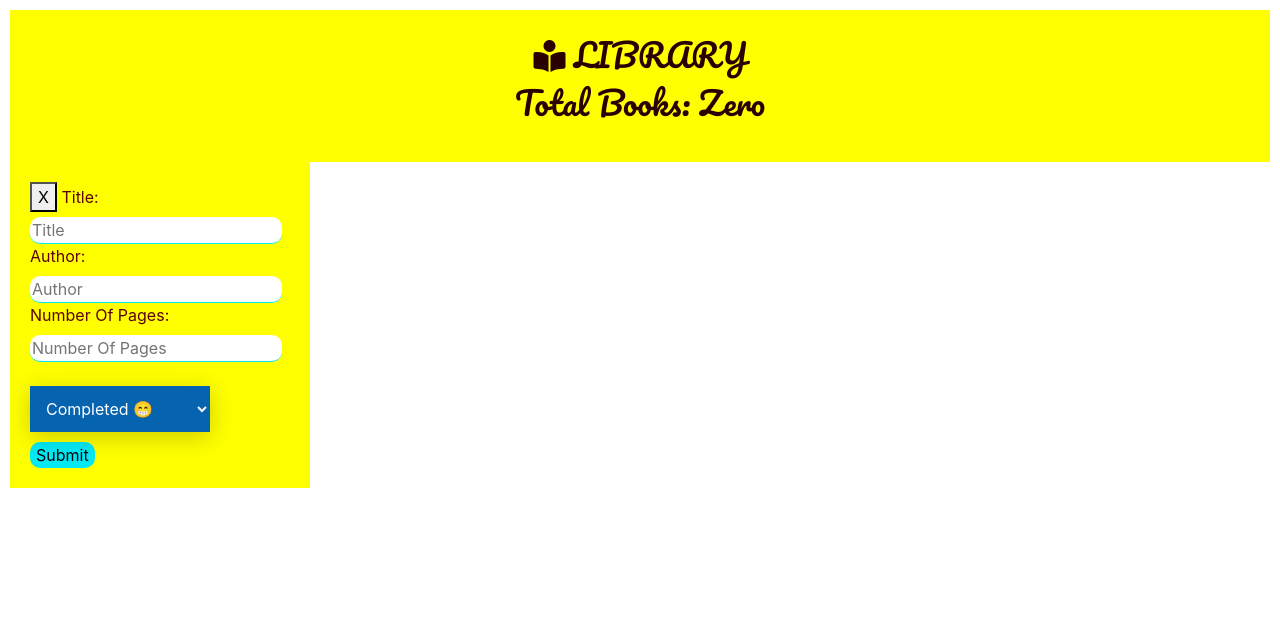
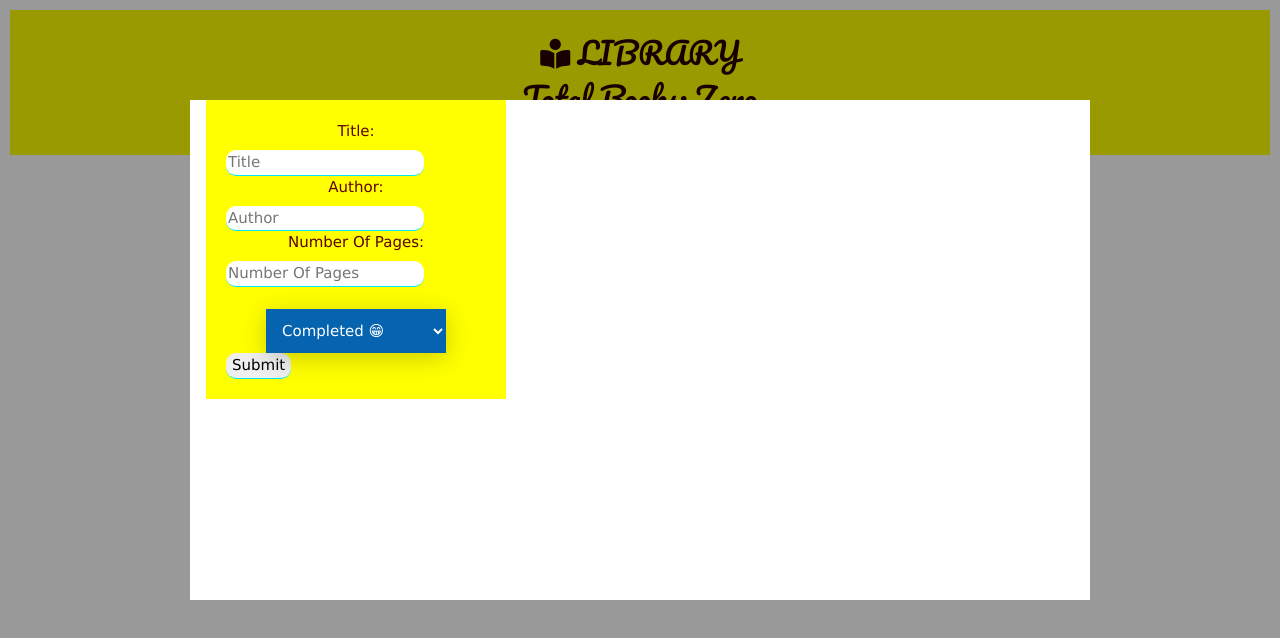
Before and after one commit to ifeanyi21/LibraryProject, a plain HTML site: page index.html in a window 1280 px wide. Both pictures are taken after a click on the button "Add New Book". Drawn offline with nearby package versions, Linux system fonts and the light colour scheme.

Commit message:
Update index.html

```diff
--- a/index.html
+++ b/index.html
@@ -24,6 +24,8 @@
       rel="stylesheet"
       href="https://maxcdn.bootstrapcdn.com/bootstrap/4.5.2/css/bootstrap.min.css"
     />
+    <!-- W3school -->
+    <link rel="stylesheet" href="https://www.w3schools.com/w3css/4/w3.css" />
     <!-- Font Awesome -->
     <script
       src="https://kit.fontawesome.com/b515d76414.js"
@@ -39,11 +41,26 @@
         <p id="totalBooks">Total Books:</p>
       </div>
     </header>
-    <button class="addBook btn btn-sm btn-primary">
+    <button
+    onclick="document.getElementById('id01').style.display='block'"
+    class="btn btn-primary addBook" style="margin-top: 10px"
+  >
   <span><i class="fas fa-plus">Add New Book</i></span>
   </button>
-    <form action="" method="POST" class="hidden">
-      <button id="closeForm">X</button>
+    <div id="container" class="container-fluid m-3 library">
+      <div class="row"></div>
+    </div>
+
+    <div id="id01" class="w3-modal">
+      <div class="w3-modal-content">
+        <div class="w3-container" style="text-align: center; height: 500px; width: auto">
+          <span
+            onclick="document.getElementById('id01').style.display='none'"
+            class="w3-button w3-display-topright"
+            style="font-size:1.5rem; color:white"
+            >&times;</span
+          >
+          <form action="" method="POST" >
             <label for="title">Title:</label>
             <input class="title" placeholder="Title" name="title" type="text" />
             <label for="author">Author:</label>
@@ -62,7 +79,7 @@
             </select>
 
             <input
-        class="login-box"
+              class="submit-btn"
               type="button"
               name="submit"
               value="Submit"
@@ -72,11 +89,9 @@
               Kindly Fill all fields
             </div>
           </form>
-
-    <div class="container-fluid m-3 library">
-      <div class="row"></div>
         </div>
-
+      </div>
+    </div>
     <script
       src="https://cdn.jsdelivr.net/npm/bootstrap@5.0.1/dist/js/bootstrap.bundle.min.js"
       integrity="sha384-gtEjrD/SeCtmISkJkNUaaKMoLD0//ElJ19smozuHV6z3Iehds+3Ulb9Bn9Plx0x4"
```
Lines whose indentation alone changed are shown as unchanged.
